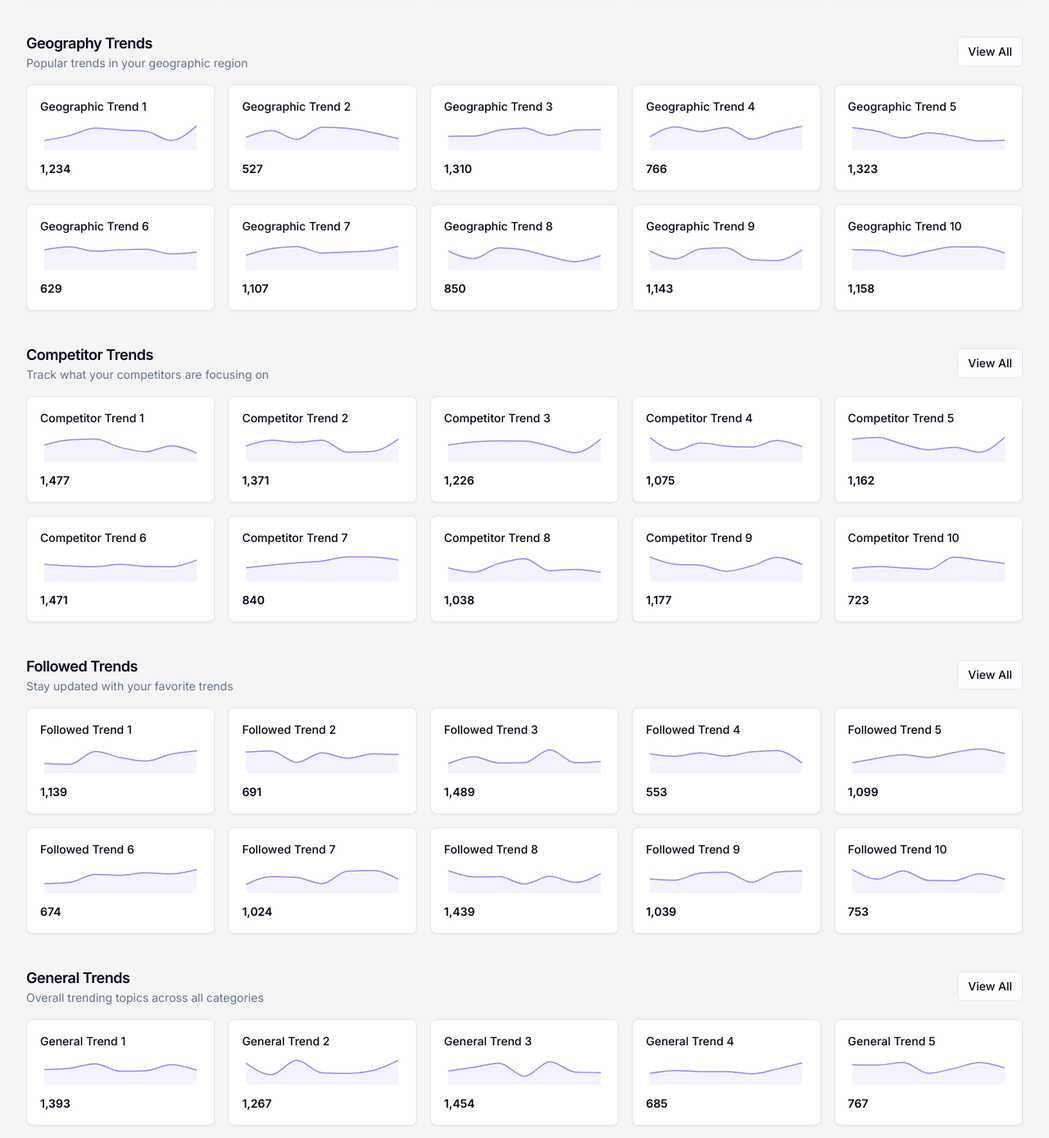
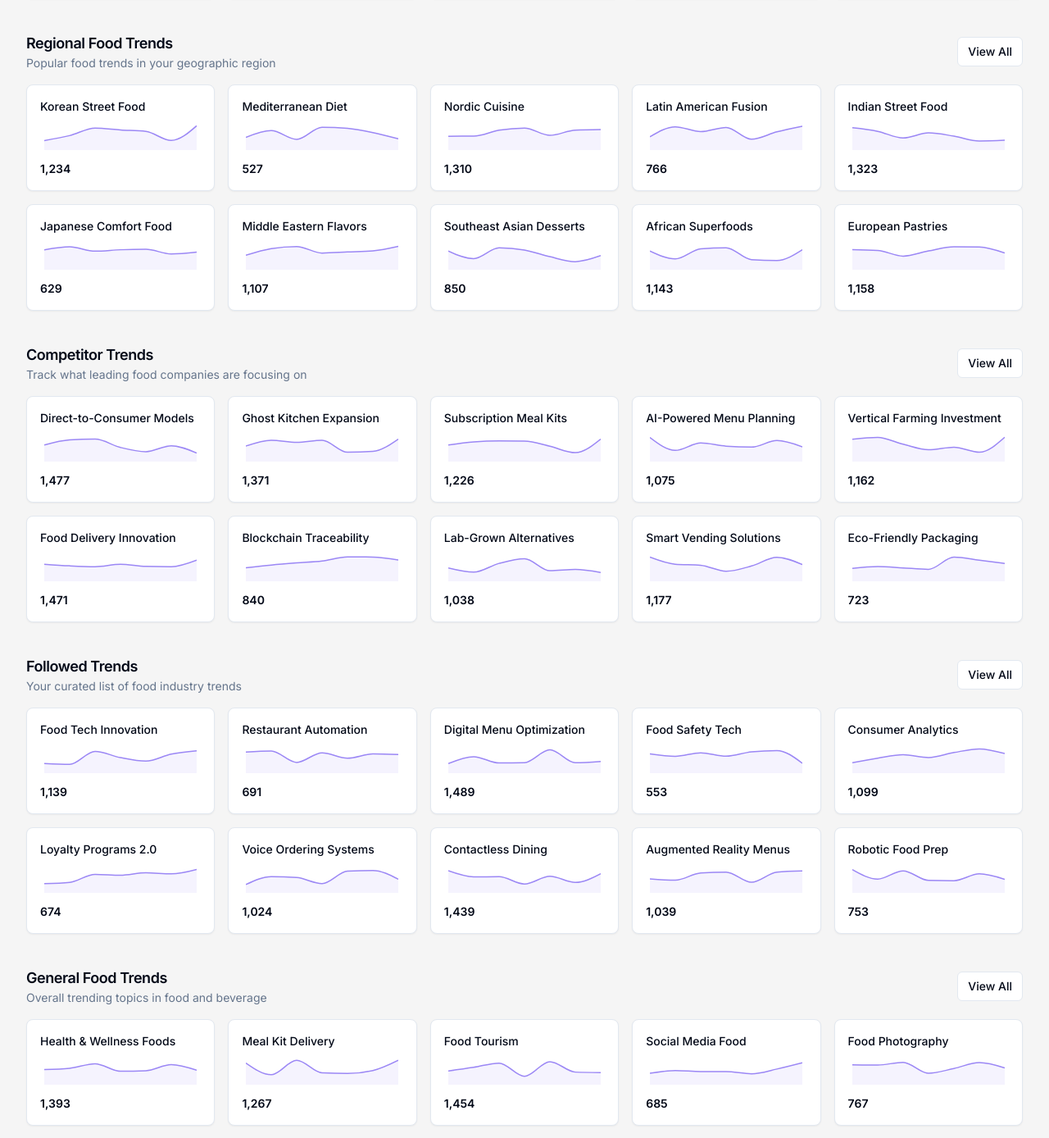
Before and after one commit to matrixbegins/poco-trend-analyzer, a React (Vite) app: page / in a window 1280 px wide. Shown: the part 473-1861 px from the top of the page at 82% size. Built offline with nearby package versions, Linux system fonts and the light colour scheme.

Commit message:
Add sample trend data
Add sample trend data to make the dashboard look more realistic.  The data will focus on the food industry.

```diff
--- a/src/data/trendData.ts
+++ b/src/data/trendData.ts
@@ -1,4 +1,3 @@
-
 export interface Trend {
   id: string;
   name: string;
@@ -103,50 +102,95 @@ const generateTrend = (name: string, category: string): Trend => {
   };
 };
 
-// Generate sample data for each category
+// Generate sample data for the food industry category
 export const industryTrends: TrendCategory = {
-  id: 'industry',
-  name: 'Industry Trends',
-  description: 'Top trending topics in your specific industry sector',
-  trends: Array.from({ length: 10 }, (_, i) =>
-    generateTrend(`Industry Trend ${i + 1}`, 'Industry')
-  ),
+  id: 'food-industry',
+  name: 'Food Industry Trends',
+  description: 'Leading trends shaping the future of food and beverage',
+  trends: [
+    generateTrend('Plant-Based Innovation', 'Food Industry'),
+    generateTrend('Food Waste Reduction', 'Food Industry'),
+    generateTrend('Cloud Kitchens', 'Food Industry'),
+    generateTrend('Sustainable Packaging', 'Food Industry'),
+    generateTrend('Alternative Proteins', 'Food Industry'),
+    generateTrend('Smart Kitchen Tech', 'Food Industry'),
+    generateTrend('Functional Foods', 'Food Industry'),
+    generateTrend('Local Sourcing', 'Food Industry'),
+    generateTrend('Personalized Nutrition', 'Food Industry'),
+    generateTrend('Zero-Alcohol Beverages', 'Food Industry'),
+  ],
 };
 
 export const geographyTrends: TrendCategory = {
   id: 'geography',
-  name: 'Geography Trends',
-  description: 'Popular trends in your geographic region',
-  trends: Array.from({ length: 10 }, (_, i) =>
-    generateTrend(`Geographic Trend ${i + 1}`, 'Geography')
-  ),
+  name: 'Regional Food Trends',
+  description: 'Popular food trends in your geographic region',
+  trends: [
+    generateTrend('Korean Street Food', 'Geography'),
+    generateTrend('Mediterranean Diet', 'Geography'),
+    generateTrend('Nordic Cuisine', 'Geography'),
+    generateTrend('Latin American Fusion', 'Geography'),
+    generateTrend('Indian Street Food', 'Geography'),
+    generateTrend('Japanese Comfort Food', 'Geography'),
+    generateTrend('Middle Eastern Flavors', 'Geography'),
+    generateTrend('Southeast Asian Desserts', 'Geography'),
+    generateTrend('African Superfoods', 'Geography'),
+    generateTrend('European Pastries', 'Geography'),
+  ],
 };
 
 export const competitorTrends: TrendCategory = {
   id: 'competitors',
   name: 'Competitor Trends',
-  description: 'Track what your competitors are focusing on',
-  trends: Array.from({ length: 10 }, (_, i) =>
-    generateTrend(`Competitor Trend ${i + 1}`, 'Competitors')
-  ),
+  description: 'Track what leading food companies are focusing on',
+  trends: [
+    generateTrend('Direct-to-Consumer Models', 'Competitors'),
+    generateTrend('Ghost Kitchen Expansion', 'Competitors'),
+    generateTrend('Subscription Meal Kits', 'Competitors'),
+    generateTrend('AI-Powered Menu Planning', 'Competitors'),
+    generateTrend('Vertical Farming Investment', 'Competitors'),
+    generateTrend('Food Delivery Innovation', 'Competitors'),
+    generateTrend('Blockchain Traceability', 'Competitors'),
+    generateTrend('Lab-Grown Alternatives', 'Competitors'),
+    generateTrend('Smart Vending Solutions', 'Competitors'),
+    generateTrend('Eco-Friendly Packaging', 'Competitors'),
+  ],
 };
 
 export const followedTrends: TrendCategory = {
   id: 'followed',
   name: 'Followed Trends',
-  description: 'Stay updated with your favorite trends',
-  trends: Array.from({ length: 10 }, (_, i) =>
-    generateTrend(`Followed Trend ${i + 1}`, 'Followed')
-  ),
+  description: 'Your curated list of food industry trends',
+  trends: [
+    generateTrend('Food Tech Innovation', 'Followed'),
+    generateTrend('Restaurant Automation', 'Followed'),
+    generateTrend('Digital Menu Optimization', 'Followed'),
+    generateTrend('Food Safety Tech', 'Followed'),
+    generateTrend('Consumer Analytics', 'Followed'),
+    generateTrend('Loyalty Programs 2.0', 'Followed'),
+    generateTrend('Voice Ordering Systems', 'Followed'),
+    generateTrend('Contactless Dining', 'Followed'),
+    generateTrend('Augmented Reality Menus', 'Followed'),
+    generateTrend('Robotic Food Prep', 'Followed'),
+  ],
 };
 
 export const generalTrends: TrendCategory = {
   id: 'general',
-  name: 'General Trends',
-  description: 'Overall trending topics across all categories',
-  trends: Array.from({ length: 10 }, (_, i) =>
-    generateTrend(`General Trend ${i + 1}`, 'General')
-  ),
+  name: 'General Food Trends',
+  description: 'Overall trending topics in food and beverage',
+  trends: [
+    generateTrend('Health & Wellness Foods', 'General'),
+    generateTrend('Meal Kit Delivery', 'General'),
+    generateTrend('Food Tourism', 'General'),
+    generateTrend('Social Media Food', 'General'),
+    generateTrend('Food Photography', 'General'),
+    generateTrend('Home Cooking', 'General'),
+    generateTrend('Food Influencers', 'General'),
+    generateTrend('Cooking Classes', 'General'),
+    generateTrend('Food Festivals', 'General'),
+    generateTrend('Farm-to-Table', 'General'),
+  ],
 };
 
 export const allTrendCategories = [
```
